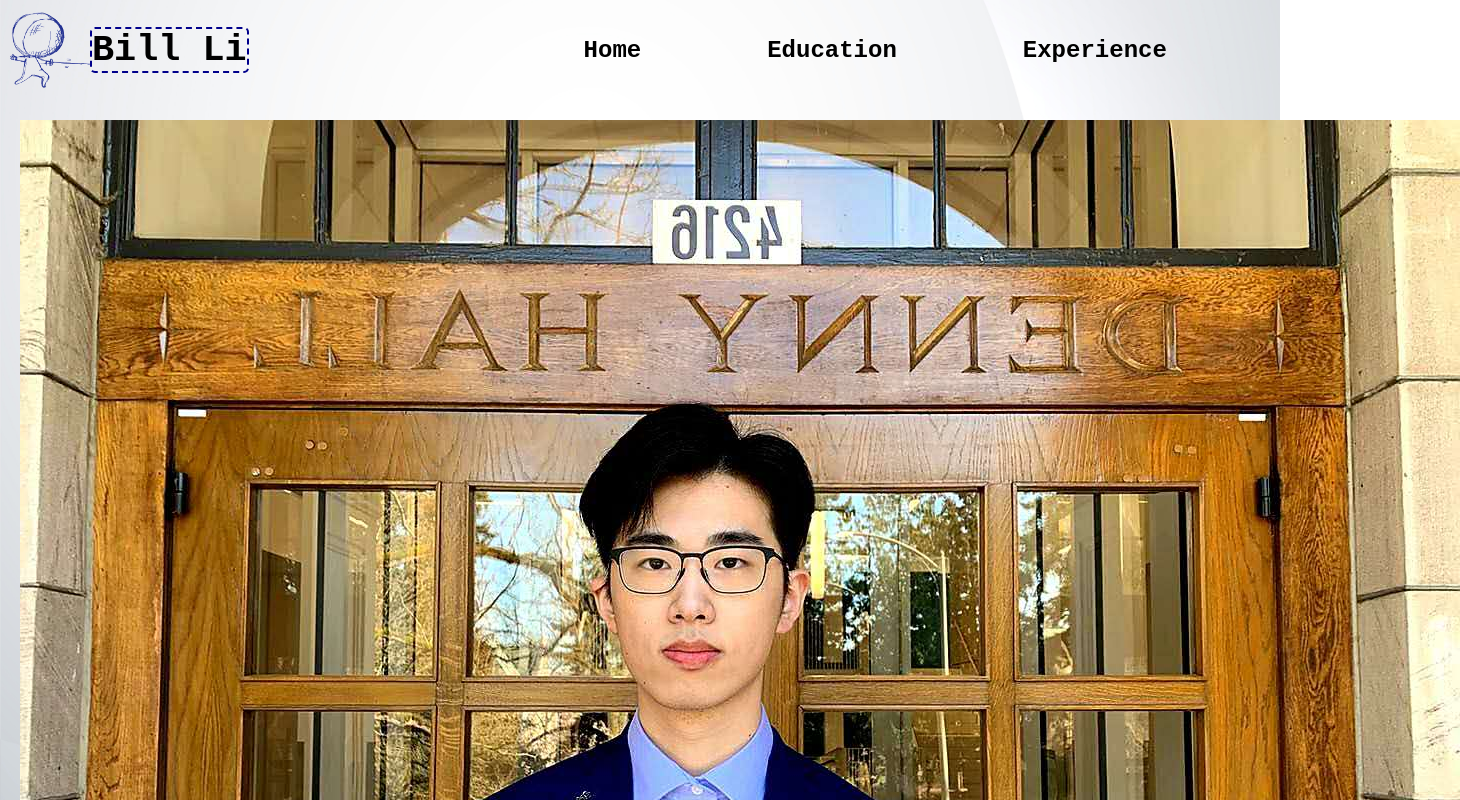
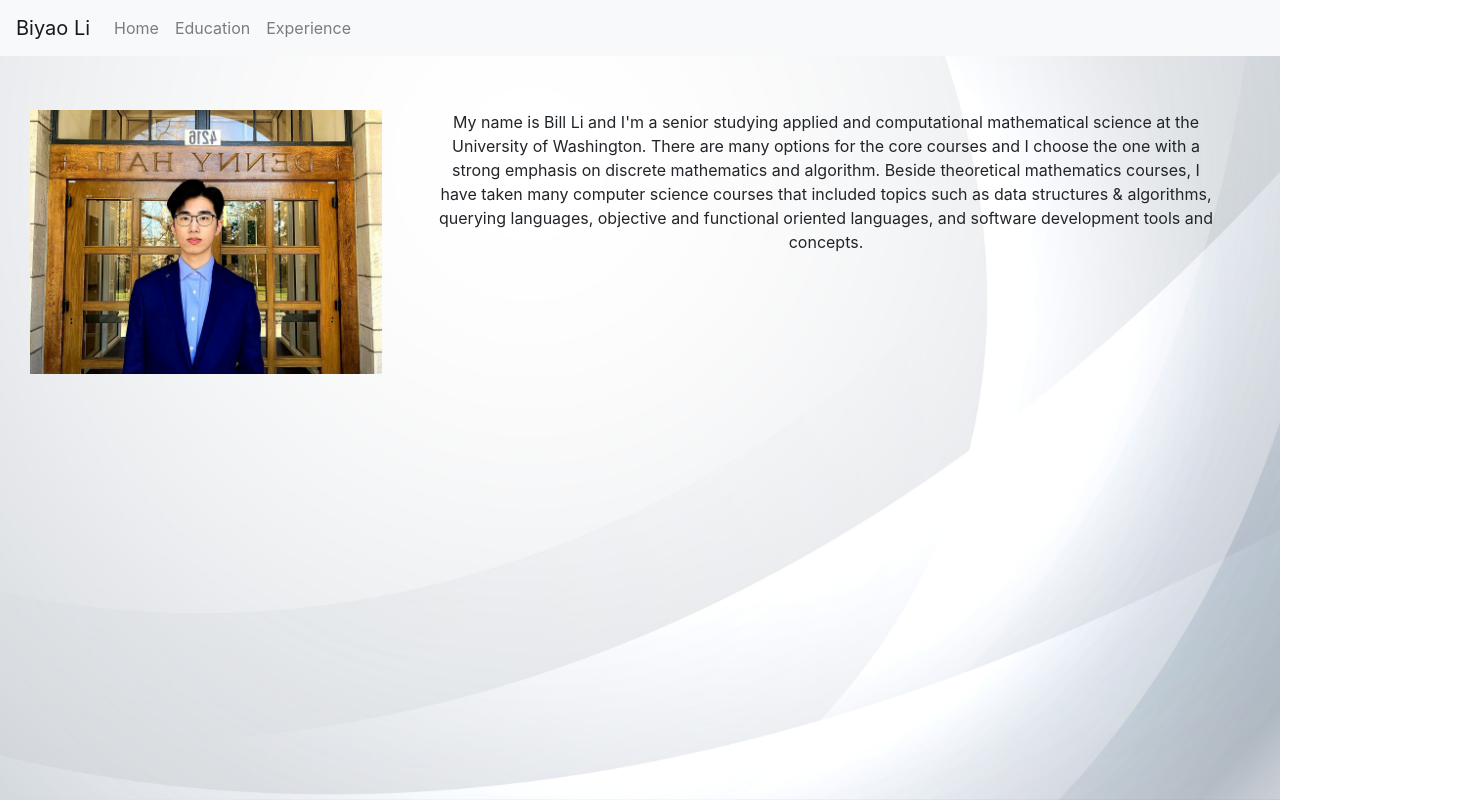
Before and after one commit to libiyao/personalPage, a React (Create React App) app: page / in a window 1280 px wide. Shown: the top 800 px of the page, 1460 px wide, since content can reach past the window. Built offline with nearby package versions, Linux system fonts and the light colour scheme.

Commit message:
navigation change 1

```diff
--- a/package.json
+++ b/package.json
@@ -7,8 +7,10 @@
     "@testing-library/jest-dom": "^5.11.5",
     "@testing-library/react": "^11.1.2",
     "@testing-library/user-event": "^12.2.2",
+    "bootstrap": "^4.5.3",
     "gh-pages": "^3.1.0",
     "react": "^17.0.1",
+    "react-bootstrap": "^1.4.0",
     "react-dom": "^17.0.1",
     "react-router-dom": "^5.2.0",
     "react-scripts": "4.0.0",
--- a/src/App.js
+++ b/src/App.js
@@ -4,6 +4,7 @@ import {Route, HashRouter, Switch} from 'react-router-dom';
 import Home from "./Page/Home";
 import Education from "./Page/Education";
 import Experience from "./Page/Experience";
+import 'bootstrap/dist/css/bootstrap.min.css';
 
 function App() {
   return (
--- a/src/App.module.css
+++ b/src/App.module.css
@@ -3,5 +3,6 @@
   background-image: url("/src/picture/25101.jpg");
   background-repeat: no-repeat;
   background-size: cover;
-  height: 100vh;
+  background-position: center;
+  min-height: 100vh;
 }
--- a/src/Header/Header.js
+++ b/src/Header/Header.js
@@ -2,37 +2,11 @@ import React, {Component} from 'react';
 import styles from "./Header.module.css";
 import {Link, withRouter} from 'react-router-dom';
 import fencing from "../picture/fencing.jpg";
-
+import Navigation from "./Navigation"
 class Header extends Component{
     render(){
         return (
-            <div className={styles.container}>
-                <img className={styles.picture} src={fencing} alt="haha">
-                </img>
-                <span className={styles.name}>
-                    <Link to="/" className={styles.text2}>
-                        Bill Li
-                    </Link>
-                </span>
-
-                <ul className={styles.navigation}>
-                    <li className={styles.tag}>
-                        <Link to="/" className={styles.text}>
-                        Home
-                        </Link>
-                    </li>
-                    <li className={styles.tag}>
-                        <Link to="/Education" className={styles.text}>
-                        Education
-                        </Link>
-                    </li>
-                    <li className={styles.tag}>
-                        <Link to="/Experience" className={styles.text}>
-                        Experience
-                        </Link>
-                    </li>
-                </ul>
-            </div>
+            <Navigation/>
         );
     }
 }
--- a/src/Header/Header.module.css
+++ b/src/Header/Header.module.css
@@ -1,9 +1,15 @@
 .container{
-    /* background-image: url("/src/picture/25101.jpg"); */
+    max-width: 100vw;
     height: 80px;
     display: flex;
+    flex-direction: column;
     padding: 10px;
-    align-items: center;
+}
+
+.navi{
+    width: 100%;
+    height: 100%;
+    display: flex;
 }
 
 .picture{
@@ -25,6 +31,19 @@
     border: 2px solid  #00008B;
 }
 
+.divider{
+    width: 100%;
+    border-top: 3px solid gray;
+}
+
+.verticalLine{
+    height: 60px;
+    border-left: 3px solid gray;
+    border-right: white;
+    border-top: white;
+    border-bottom: white;
+}
+
 .navigation {
     display: flex;
     position: relative;
@@ -36,7 +55,7 @@
 }
 
 .tag {
-    padding: 0 10%;
+    padding: 0 5%;
     font-size: 1.5rem;
     font-family: Courier New;
     /* text-decoration: none; */
--- /dev/null
+++ b/src/Header/Navigation.js
@@ -0,0 +1,20 @@
+import react, {Component} from "react";
+import styles from "./Navigation.module.css";
+import {Navbar, Nav} from 'react-bootstrap';
+function Navigation(){
+    return(
+            <Navbar bg="light" fixed="top" expand="lg">
+            <Navbar.Brand href="#/">Biyao Li</Navbar.Brand>
+            <Navbar.Toggle aria-controls="basic-navbar-nav" />
+            <Navbar.Collapse id="basic-navbar-nav">
+                <Nav className="mr-auto">
+                <Nav.Link href="#/">Home</Nav.Link>
+                <Nav.Link href="#/Education">Education</Nav.Link>
+                <Nav.Link href="#/Experience">Experience</Nav.Link>
+                </Nav>
+            </Navbar.Collapse>
+            </Navbar>
+    )
+}
+
+export default Navigation;
--- /dev/null
+++ b/src/Header/Navigation.module.css
@@ -0,0 +1,3 @@
+.nav {
+    align-items: center;
+}
--- a/src/Page/Home.js
+++ b/src/Page/Home.js
@@ -6,11 +6,18 @@ class Home extends Component{
     render(){
         return (
             <div className={styles.container}>
-                <img src={head} alt="please work">
-                    </img>
-                <p>
+                <div className={styles.pictureContainer}>
+                    <img src={head} alt="please work" className={styles.picture}/>
+                </div>
+                <div className={styles.pContainer}>
+                    <p className={styles.paragraph}>
+                        My name is Bill Li and I'm a senior studying applied and computational mathematical science at the University of Washington.
+                        There are many options for the core courses and I choose the one with a strong emphasis on discrete mathematics and algorithm.
+                        Beside theoretical mathematics courses, I have taken many computer science courses that included topics such as data structures & algorithms, querying languages,
+                        objective and functional oriented languages, and software development tools and concepts.
+                    </p>
+                </div>
 
-                </p>
             </div>
         );
     }
--- a/src/Page/Home.module.css
+++ b/src/Page/Home.module.css
@@ -1,4 +1,19 @@
 .container{
-    padding: 20px;
+    padding: 100px 20px;
     display: flex;
+    min-width: 100vh;
 }
+
+.pictureContainer{
+    min-width: 30%;
+    padding: 10px;
+}
+
+.picture{
+    width: 100%;
+    height: 100%;
+}
+
+.pContainer{
+    padding: 10px 40px;
+}
```
Also changed, not shown: 1 other file (tests, documents, lock files or other folders).
